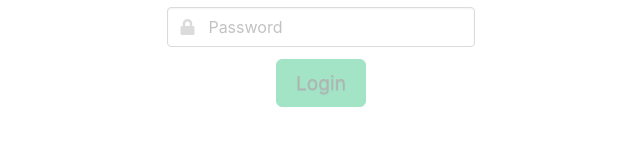
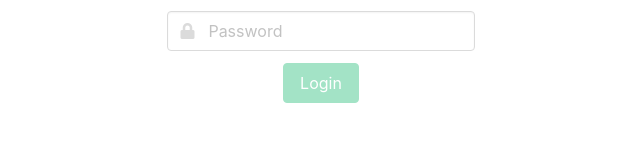
Before and after one commit to MMichotte/SLG_APP, an Angular app in the folder frontend/: page /login in a window 1280 px wide. Shown: the part 363-508 px from the top of the page, without its empty margins (319-959 px from the left). Built offline with nearby package versions, Linux system fonts and the light colour scheme.

Commit message:
removed useless styles

```diff
--- a/frontend/src/styles.scss
+++ b/frontend/src/styles.scss
@@ -43,52 +43,9 @@ html, body {
 }
 
 
-h1 {
-    font-size: 2.5rem;
-    font-weight: 500;
-}
-
 .formError {
-    color: rgb(218, 0, 0);
+    color: rgba(218, 0, 0, 0.781);
     font-size: 1.1rem;
     text-align: center;
+    margin: 0;
 }
-
-.button {
-    color: white;
-    border-color: transparent;
-    border-radius: 6px;
-    text-shadow: 0 1px 1px rgba(0, 0, 0, 0.2);
-    font-size: 1.2rem;
-    padding: 0.5rem 1.2rem;
-    width: auto;
-    cursor: pointer;
-}
-
-.button:hover:not([disabled]) {
-    filter: brightness(90%);
-}
-
-.button:disabled,
-.button[disabled]{
-    border: 1px solid #999999;
-    background-color: #cccccc;
-    color: #666666;
-    cursor: default;
-}
-
-.button-success {
-    background: rgb(28, 184, 65);
-}
-
-.button-error {
-    background: rgb(202, 60, 60);
-}
-
-.button-warning {
-    background: rgb(223, 117, 20);
-}
-
-.button-secondary {
-    background: rgb(66, 184, 221);
-}
```
